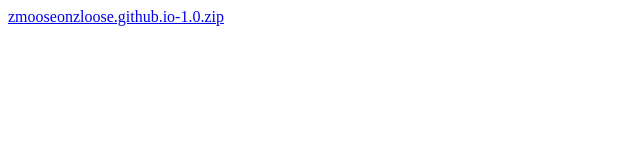
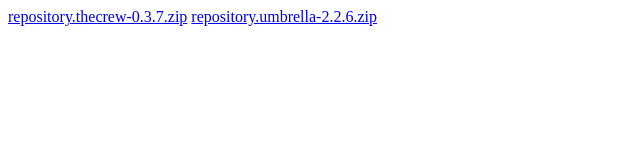
Before and after one commit to zmooseonzloose/zmooseonzloose.github.io, a plain HTML site: page index.html in a window 1280 px wide. Shown: the whole page, without its empty margins (0-640 px from the left). Drawn offline with Linux system fonts and the light colour scheme.

Commit message:
changed index to include 2 repos
changed index to include 2 repos

```diff
--- a/index.html
+++ b/index.html
@@ -1,2 +1,3 @@
 <!DOCTYPE html>
-<a href="zmooseonzloose.github.io-1.0.zip">zmooseonzloose.github.io-1.0.zip</a>
+<a href="repository.thecrew-0.3.7.zip">repository.thecrew-0.3.7.zip</a>
+<a href="repository.umbrella-2.2.6.zip">repository.umbrella-2.2.6.zip</a>
```
Also changed, not shown: 2 other files.
